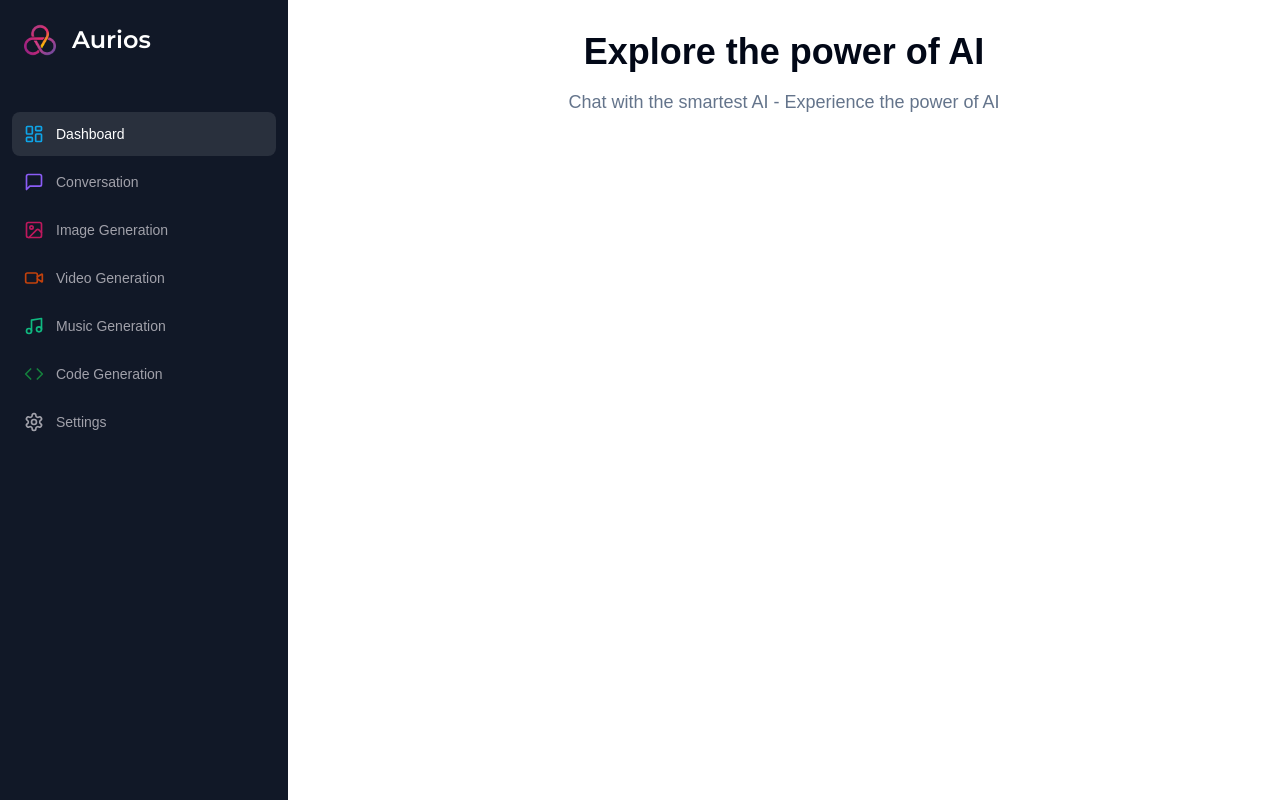
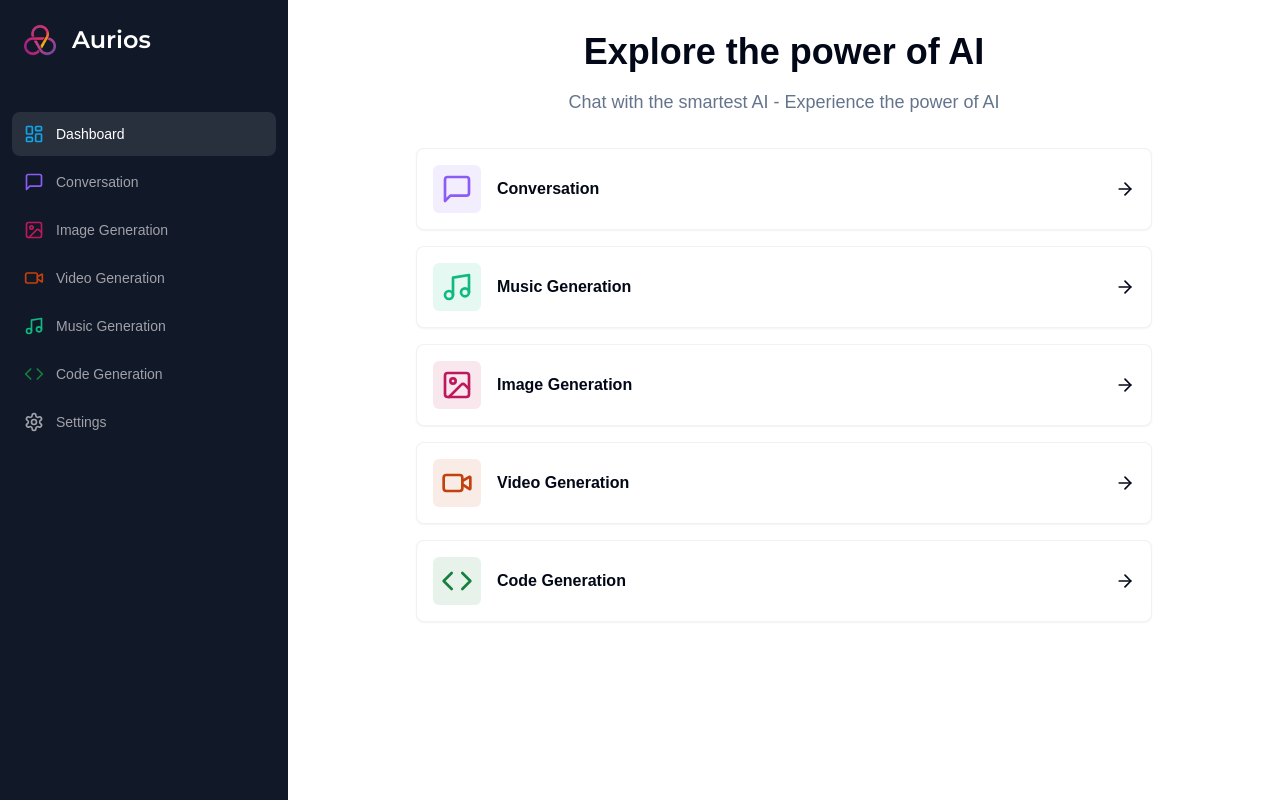
Before and after one commit to awaisnazir08/Aurios, a Next.js app: page /dashboard in a window 1280 px wide. Built offline with nearby package versions, Linux system fonts and the light colour scheme.

Commit message:
dashboard page complete

```diff
--- a/app/(dashboard)/(routes)/dashboard/page.tsx
+++ b/app/(dashboard)/(routes)/dashboard/page.tsx
@@ -1,8 +1,51 @@
 "use client";
 
+import { Card } from "@/components/ui/card";
+import { cn } from "@/lib/utils";
 import { UserButton } from "@clerk/nextjs";
+import { ArrowRight, Code, ImageIcon, MessageSquare, Music, VideoIcon } from "lucide-react";
+import { useRouter } from "next/navigation";
+
+const tools = [
+    {
+        label: "Conversation",
+        icon: MessageSquare,
+        color: 'text-violet-500',
+        bgColor: "bg-violet-500/10",
+        href : '/conversation'
+    },
+    {
+        label: "Music Generation",
+        icon: Music,
+        color: 'text-emerald-500',
+        bgColor: "bg-emerald-500/10",
+        href : '/music'
+    },
+    {
+        label: "Image Generation",
+        icon: ImageIcon,
+        color: 'text-pink-700',
+        bgColor: "bg-pink-700/10",
+        href : '/image'
+    },
+    {
+        label: "Video Generation",
+        icon: VideoIcon,
+        color: 'text-orange-700',
+        bgColor: "bg-orange-700/10",
+        href : '/video'
+    },
+    {
+        label: "Code Generation",
+        icon: Code,
+        color: 'text-green-700',
+        bgColor: "bg-green-700/10",
+        href : '/code'
+    }
+]
 
 const DashboardPage = () => {
+    const router = useRouter();
     return (
         <>
             <div>
@@ -15,7 +58,23 @@
                     </p>
                 </div>
                 <div className="px-4 md:px-20 lg:px-32 space-y-4">
-
+                    {tools.map((tool) => (
+                        <Card
+                        onClick={() => router.push(tool.href)}
+                        key={tool.href}
+                        className="p-4 border-black/5 flex items-center justify-between hover:shadow-md transition cursor-pointer"
+                        >
+                            <div className="flex items-center gap-x-4 ">
+                                <div className={cn("p-2 w-fit rounded-md", tool.bgColor)}>
+                                    <tool.icon className={cn("w-8 h-8", tool.color)}/>
+                                </div>
+                                <div className="font-semibold">
+                                    {tool.label}
+                                </div>
+                            </div>
+                            <ArrowRight className="w-5 h-5"/>
+                        </Card>
+                    ))}
                 </div>
             </div>
         </>
--- /dev/null
+++ b/components/ui/card.tsx
@@ -0,0 +1,79 @@
+import * as React from "react"
+
+import { cn } from "@/lib/utils"
+
+const Card = React.forwardRef<
+  HTMLDivElement,
+  React.HTMLAttributes<HTMLDivElement>
+>(({ className, ...props }, ref) => (
+  <div
+    ref={ref}
+    className={cn(
+      "rounded-lg border bg-card text-card-foreground shadow-sm",
+      className
+    )}
+    {...props}
+  />
+))
+Card.displayName = "Card"
+
+const CardHeader = React.forwardRef<
+  HTMLDivElement,
+  React.HTMLAttributes<HTMLDivElement>
+>(({ className, ...props }, ref) => (
+  <div
+    ref={ref}
+    className={cn("flex flex-col space-y-1.5 p-6", className)}
+    {...props}
+  />
+))
+CardHeader.displayName = "CardHeader"
+
+const CardTitle = React.forwardRef<
+  HTMLParagraphElement,
+  React.HTMLAttributes<HTMLHeadingElement>
+>(({ className, ...props }, ref) => (
+  <h3
+    ref={ref}
+    className={cn(
+      "text-2xl font-semibold leading-none tracking-tight",
+      className
+    )}
+    {...props}
+  />
+))
+CardTitle.displayName = "CardTitle"
+
+const CardDescription = React.forwardRef<
+  HTMLParagraphElement,
+  React.HTMLAttributes<HTMLParagraphElement>
+>(({ className, ...props }, ref) => (
+  <p
+    ref={ref}
+    className={cn("text-sm text-muted-foreground", className)}
+    {...props}
+  />
+))
+CardDescription.displayName = "CardDescription"
+
+const CardContent = React.forwardRef<
+  HTMLDivElement,
+  React.HTMLAttributes<HTMLDivElement>
+>(({ className, ...props }, ref) => (
+  <div ref={ref} className={cn("p-6 pt-0", className)} {...props} />
+))
+CardContent.displayName = "CardContent"
+
+const CardFooter = React.forwardRef<
+  HTMLDivElement,
+  React.HTMLAttributes<HTMLDivElement>
+>(({ className, ...props }, ref) => (
+  <div
+    ref={ref}
+    className={cn("flex items-center p-6 pt-0", className)}
+    {...props}
+  />
+))
+CardFooter.displayName = "CardFooter"
+
+export { Card, CardHeader, CardFooter, CardTitle, CardDescription, CardContent }
```
